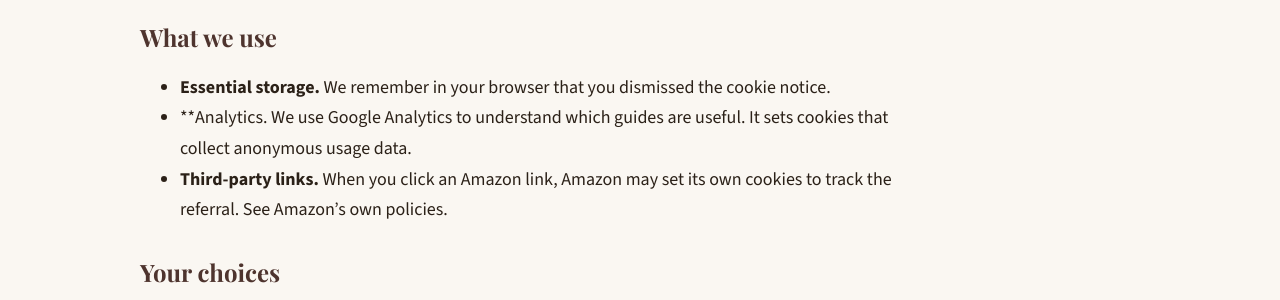
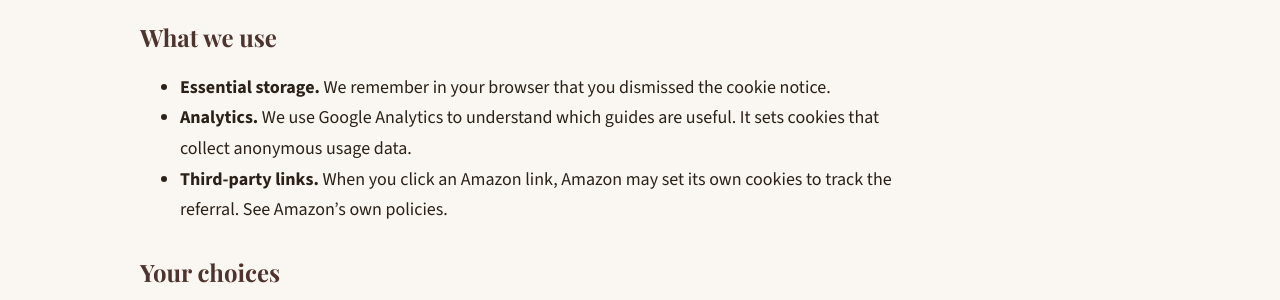
Before and after one commit to CremaCozy-glitch/cremacozy, a Jekyll site: the page built from cookie-policy.md, in a window 1280 px wide. Shown: the part 279-579 px from the top of the page. Built offline with Jekyll 4.4.1, drawn with Linux system fonts in a browser that asks for light colours.

```diff
--- a/cookie-policy.md
+++ b/cookie-policy.md
@@ -13,7 +13,7 @@ Cookies are small files stored in your browser. This page explains how CremaCozy
 ## What we use
 
 - **Essential storage.** We remember in your browser that you dismissed the cookie notice.
-- **Analytics. We use Google Analytics to understand which guides are useful. It sets cookies that collect anonymous usage data.
+- **Analytics.** We use Google Analytics to understand which guides are useful. It sets cookies that collect anonymous usage data.
 - **Third-party links.** When you click an Amazon link, Amazon may set its own cookies to track the referral. See Amazon's own policies.
 
 ## Your choices
```
